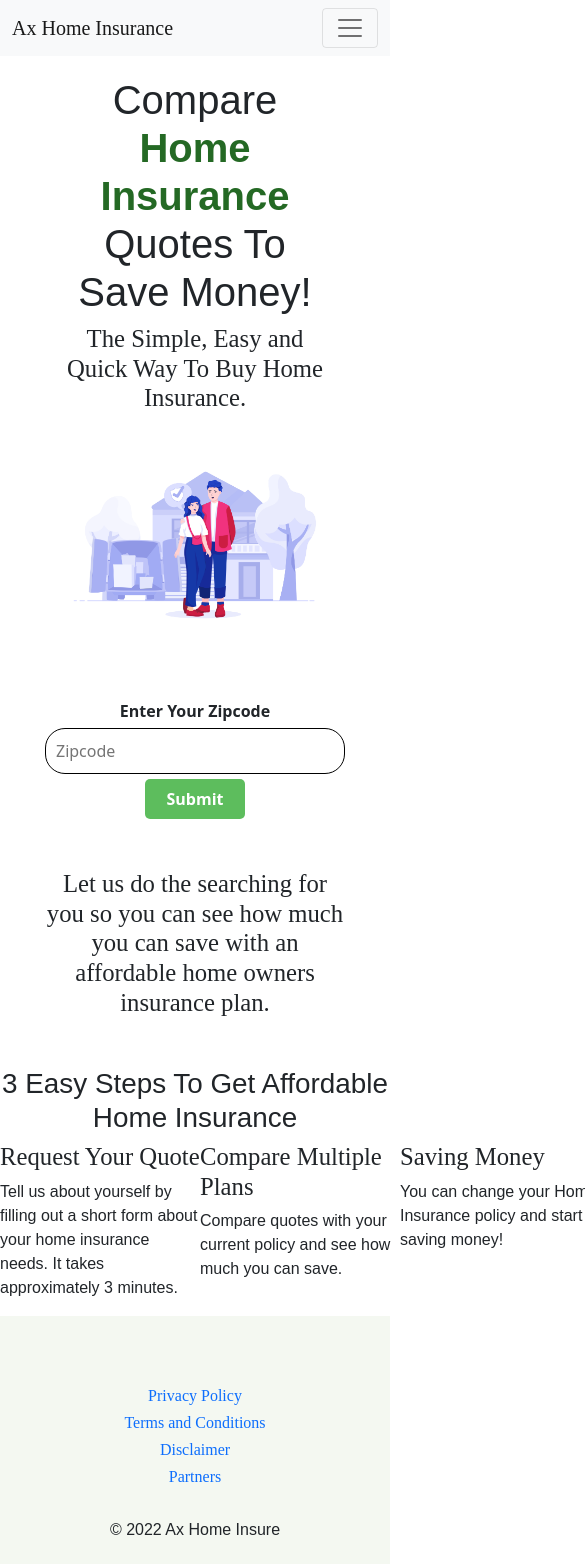
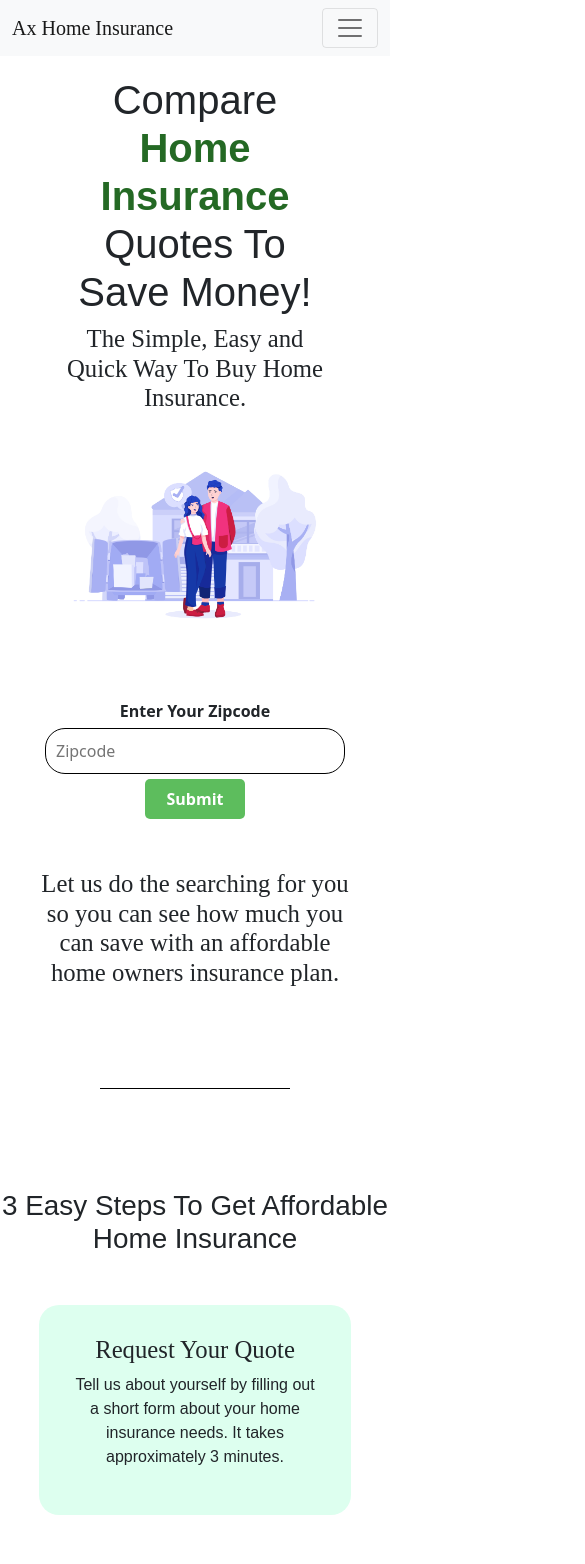
Before and after one commit to axad-capital/ax-home-insure, a React (Create React App) app in the folder client/: page / in a window 390 px wide. Shown: the top 1564 px of the page, 585 px wide, since content can reach past the window. Built offline with nearby package versions, Linux system fonts and the light colour scheme.

Commit message:
working on home page

```diff
--- a/client/src/components/HomeComp/HomeComp.js
+++ b/client/src/components/HomeComp/HomeComp.js
@@ -29,6 +29,8 @@ function HomeComp() {
                 <h2 className='form-info'>Let us do the searching for you so you can see how much you can save with an affordable home owners insurance plan.</h2>
             </div>
 
+            <div className="line"></div>
+
             <div className='step-container'>
                 <h1 className="step-container-title">3 Easy Steps To Get Affordable Home Insurance</h1>
                 <div className='steps'>
@@ -46,6 +48,7 @@ function HomeComp() {
                     </div>
                 </div>
             </div>
+            <div className="line"></div>
         </div>
     )
 }
--- a/client/src/components/HomeComp/homeComp.css
+++ b/client/src/components/HomeComp/homeComp.css
@@ -12,7 +12,7 @@
 }
 
 .header-title {
-    font-size: 50px;
+    font-size: 60px;
 }
 
 .green {
@@ -33,8 +33,8 @@
 }
 
 .form {
-    width: 50%;
-    max-width: 1000px;
+    width: 80%;
+    max-width: 1300px;
     min-width: 300px;
     margin: 50px auto;
 }
@@ -83,10 +83,23 @@
 
 .steps {
     display: grid;
-    grid-template-columns: repeat(3, 200px);
+    grid-template-columns: repeat(3, 280px);
+    align-items: center;
+    text-align: center;
+    margin: 50px auto;
+    justify-content: space-evenly;
 }
 
+.step {
+    background-color: rgb(221, 255, 239);
+    padding: 30px;
+    border-radius: 20px;
+}
 
+.line {
+    border-bottom: 1px solid black;
+    margin: 100px;
+}
 
 @media screen and (max-width: 1250px) {
     .header-container {
@@ -108,3 +121,16 @@
         min-width: none;
     }
 }
+
+@media screen and (max-width: 960px) {
+    .steps {
+        display: block;
+        width: 80%;
+        max-width: 400px;
+    }
+
+    .step {
+        margin-bottom: 50px;
+        padding: 30px;
+    }
+}
```
